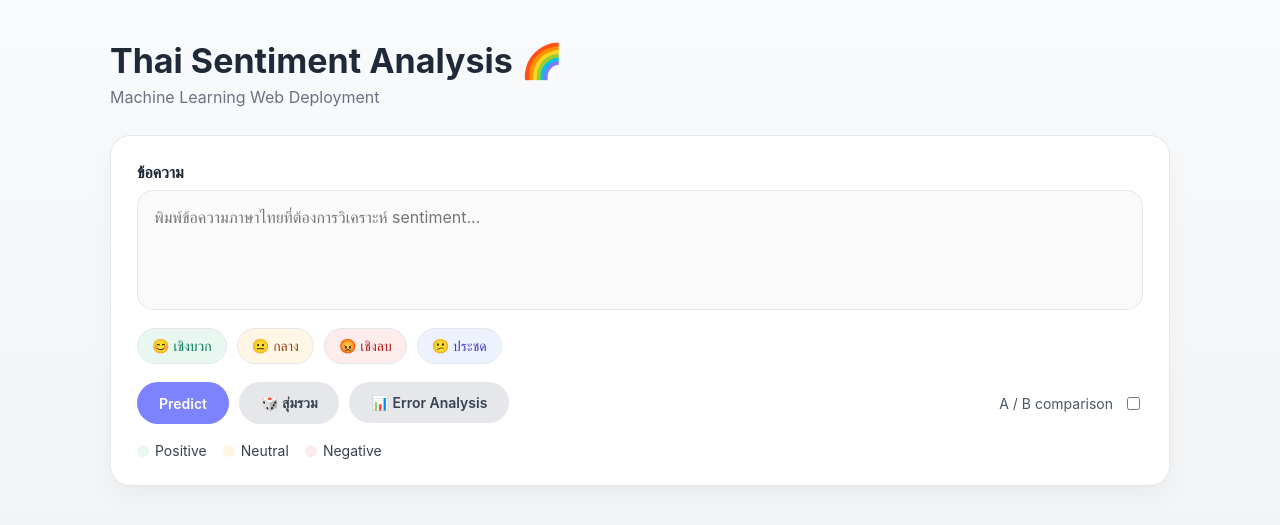
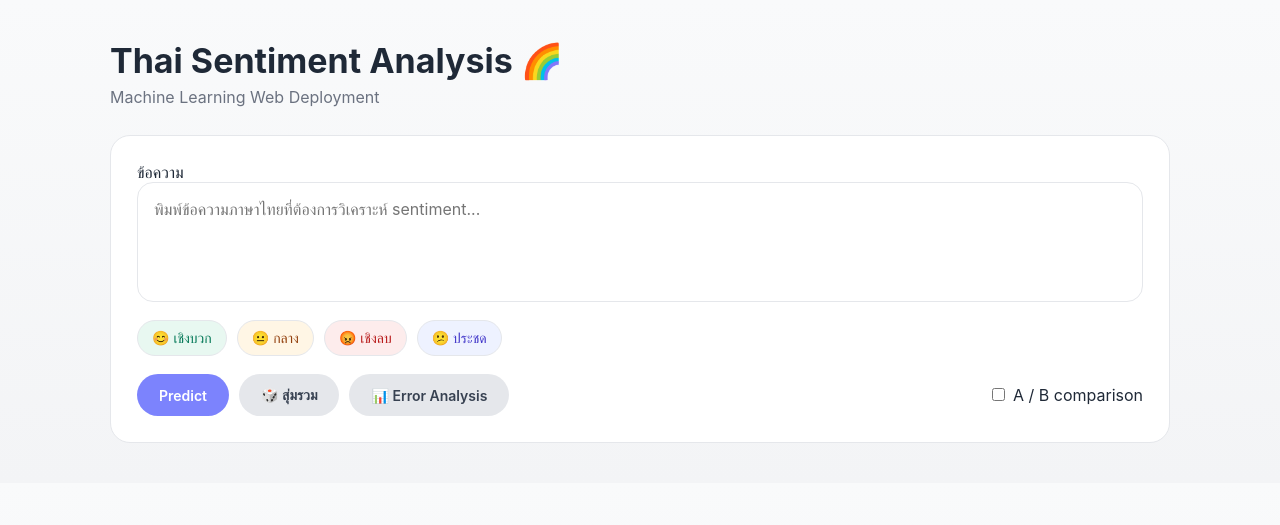
Before and after one commit to Yaowarat16/thai-sentiment-ml-2, a FastAPI app: page / in a window 1280 px wide. Shown: the top 525 px of the page. Run offline with FastAPI, Linux system fonts and the light colour scheme; parts of the project's set-up code (start-up, migrations or seed data) failed here and were passed over.

Commit message:
Update index.html

```diff
--- a/app/templates/index.html
+++ b/app/templates/index.html
@@ -10,22 +10,19 @@
   --bg:#f9fafb;
   --card:#ffffff;
   --border:#e5e7eb;
-
   --primary:#7c83fd;
 
   --pos-bg:#e8f8f1;
   --pos-text:#047857;
-
   --neu-bg:#fff6e5;
   --neu-text:#92400e;
-
   --neg-bg:#fdecec;
   --neg-text:#b91c1c;
 }
 
 *{
   box-sizing:border-box;
-  font-family: Inter, system-ui, -apple-system, BlinkMacSystemFont, sans-serif;
+  font-family: Inter, system-ui, sans-serif;
 }
 
 body{
@@ -40,30 +37,15 @@ body{
   padding:0 20px;
 }
 
-h1{
-  font-size:34px;
-  margin-bottom:6px;
-}
+h1{font-size:34px;margin-bottom:6px;}
+.subtitle{color:#6b7280;margin-bottom:28px;}
 
-.subtitle{
-  color:#6b7280;
-  margin-bottom:28px;
-}
-
-/* ---------- CARD ---------- */
 .card{
   background:var(--card);
   border:1px solid var(--border);
   border-radius:20px;
   padding:26px;
   margin-bottom:26px;
-  box-shadow:0 10px 25px rgba(0,0,0,0.04);
-}
-
-label{
-  font-weight:600;
-  margin-bottom:8px;
-  display:block;
 }
 
 textarea{
@@ -74,62 +56,21 @@ textarea{
   border:1px solid var(--border);
   resize:none;
   font-size:16px;
-  background:#fafafa;
 }
 
-textarea:focus{
-  outline:none;
-  border-color:var(--primary);
-  background:white;
-}
-
-/* ---------- TOOLTIP ---------- */
-.tooltip{
-  position:relative;
-}
-
-.tooltip:hover::after{
-  content:attr(data-tip);
-  position:absolute;
-  bottom:120%;
-  left:50%;
-  transform:translateX(-50%);
-  background:#111827;
-  color:white;
-  font-size:12px;
-  padding:6px 10px;
-  border-radius:6px;
-  white-space:nowrap;
-}
-
-/* ---------- CHIPS ---------- */
-.chips{
-  display:flex;
-  gap:10px;
-  flex-wrap:wrap;
-  margin-top:14px;
-}
-
+.chips{display:flex;gap:10px;flex-wrap:wrap;margin-top:14px;}
 .chip{
   padding:8px 14px;
   border-radius:999px;
   font-size:14px;
   cursor:pointer;
   border:1px solid var(--border);
-  transition:.15s;
 }
+.chip.pos{background:var(--pos-bg);color:var(--pos-text);}
+.chip.neu{background:var(--neu-bg);color:var(--neu-text);}
+.chip.neg{background:var(--neg-bg);color:var(--neg-text);}
+.chip.mix{background:#eef2ff;color:#4338ca;}
 
-.chip:hover{
-  transform:translateY(-1px);
-  box-shadow:0 4px 10px rgba(0,0,0,0.05);
-}
-
-.chip.pos{ background:var(--pos-bg); color:var(--pos-text); }
-.chip.neu{ background:var(--neu-bg); color:var(--neu-text); }
-.chip.neg{ background:var(--neg-bg); color:var(--neg-text); }
-.chip.mix{ background:#eef2ff; color:#4338ca; }
-
-/* ---------- ACTIONS ---------- */
 .actions{
   display:flex;
   justify-content:space-between;
@@ -143,59 +84,22 @@ textarea:focus{
   flex-wrap:wrap;
 }
 
-button{
+button,.link-btn{
   border:none;
   border-radius:999px;
   padding:12px 22px;
   font-size:14px;
   font-weight:600;
   cursor:pointer;
+  text-decoration:none;
+  display:inline-flex;
+  align-items:center;
+  justify-content:center;
 }
 
-button.primary{
-  background:var(--primary);
-  color:white;
-}
+button.primary{background:var(--primary);color:white;}
+button.secondary,.link-btn{background:#e5e7eb;color:#374151;}
 
-button.secondary{
-  background:#e5e7eb;
-  color:#374151;
-}
-
-.toggle{
-  display:flex;
-  align-items:center;
-  gap:10px;
-  font-size:14px;
-  color:#4b5563;
-}
-
-/* ---------- LEGEND ---------- */
-.legend{
-  display:flex;
-  gap:16px;
-  margin-top:18px;
-  font-size:14px;
-  color:#374151;
-}
-
-.legend span{
-  display:flex;
-  align-items:center;
-  gap:6px;
-}
-
-.dot{
-  width:12px;
-  height:12px;
-  border-radius:50%;
-}
-
-.dot.pos{background:var(--pos-bg);}
-.dot.neu{background:var(--neu-bg);}
-.dot.neg{background:var(--neg-bg);}
-
-/* ---------- RESULTS ---------- */
 .results{
   display:grid;
   grid-template-columns:1fr 1fr;
@@ -210,10 +114,10 @@ button.secondary{
 
 .badge{
   display:inline-block;
-  padding:8px 18px;
+  padding:6px 14px;
   border-radius:999px;
   font-weight:700;
-  margin-bottom:14px;
+  margin-bottom:10px;
 }
 
 .progress{
@@ -221,17 +125,10 @@ button.secondary{
   background:#e5e7eb;
   border-radius:999px;
   overflow:hidden;
-  margin:14px 0;
+  margin:10px 0;
 }
 
-.progress > div{height:100%;}
-
-.small{
-  font-size:14px;
-  color:#6b7280;
-  line-height:1.6;
-}
-
+.progress div{height:100%;}
 .hidden{display:none;}
 </style>
 </head>
@@ -242,51 +139,32 @@ button.secondary{
 <h1>Thai Sentiment Analysis 🌈</h1>
 <div class="subtitle">Machine Learning Web Deployment</div>
 
-<!-- INPUT -->
 <div class="card">
 <label>ข้อความ</label>
 <textarea id="text" placeholder="พิมพ์ข้อความภาษาไทยที่ต้องการวิเคราะห์ sentiment..."></textarea>
 
-<!-- SAMPLE CHIPS -->
 <div class="chips">
-  <span class="chip pos tooltip" data-tip="ตัวอย่างข้อความเชิงบวก" onclick="setText(randomBy('pos'))">😊 เชิงบวก</span>
-  <span class="chip neu tooltip" data-tip="ตัวอย่างข้อความกลาง" onclick="setText(randomBy('neu'))">😐 กลาง</span>
-  <span class="chip neg tooltip" data-tip="ตัวอย่างข้อความเชิงลบ" onclick="setText(randomBy('neg'))">😡 เชิงลบ</span>
-  <span class="chip mix tooltip" data-tip="ข้อความผสม / ประชด" onclick="setText(randomBy('mix'))">😕 ประชด</span>
+  <span class="chip pos" onclick="setText(randomBy('pos'))">😊 เชิงบวก</span>
+  <span class="chip neu" onclick="setText(randomBy('neu'))">😐 กลาง</span>
+  <span class="chip neg" onclick="setText(randomBy('neg'))">😡 เชิงลบ</span>
+  <span class="chip mix" onclick="setText(randomBy('mix'))">😕 ประชด</span>
 </div>
 
-<!-- ACTIONS -->
 <div class="actions">
   <div class="left-actions">
-    <button class="primary tooltip" data-tip="ส่งข้อความไปให้โมเดลวิเคราะห์" onclick="analyze()">Predict</button>
+    <button class="primary" onclick="analyze()">Predict</button>
+    <button class="secondary" onclick="setText(randomAny())">🎲 สุ่มรวม</button>
 
-    <button class="secondary tooltip" data-tip="สุ่มข้อความตัวอย่างทุกประเภท" onclick="setText(randomAny())">
-      🎲 สุ่มรวม
-    </button>
-
-    <!-- 🔗 ERROR PAGE BUTTON -->
-    <a href="/errors">
-      <button class="secondary tooltip" data-tip="ดูตัวอย่างที่โมเดลทำนายผิด">
-        📊 Error Analysis
-      </button>
-    </a>
+    <!-- ✅ ปุ่มไปหน้า Error -->
+    <a href="/errors" class="link-btn">📊 Error Analysis</a>
   </div>
 
-  <div class="toggle tooltip" data-tip="เปรียบเทียบผลลัพธ์จาก 2 โมเดล">
-    <span>A / B comparison</span>
-    <input type="checkbox" id="abToggle">
-  </div>
-</div>
-
-<!-- LEGEND -->
-<div class="legend">
-  <span><div class="dot pos"></div> Positive</span>
-  <span><div class="dot neu"></div> Neutral</span>
-  <span><div class="dot neg"></div> Negative</span>
+  <label>
+    <input type="checkbox" id="abToggle"> A / B comparison
+  </label>
 </div>
 </div>
 
-<!-- RESULTS -->
 <div id="results" class="results hidden">
   <div id="modelA" class="result-card"></div>
   <div id="modelB" class="result-card"></div>
@@ -296,60 +174,46 @@ button.secondary{
 
 <script>
 const samples={
-  pos:[
-    "ร้านนี้ดีมาก บริการประทับใจสุดๆ 😊",
-    "อาหารอร่อย บรรยากาศดีมาก",
-    "พนักงานสุภาพและเป็นกันเอง"
-  ],
-  neu:[
-    "ร้านนี้ก็โอเค ไม่ได้ดีหรือแย่",
-    "คุณภาพตามราคา",
-    "เฉยๆ ยังไม่ค่อยประทับใจ"
-  ],
-  neg:[
-    "แย่มาก เสียเวลามาใช้บริการ 😡",
-    "บริการช้ามากและไม่ใส่ใจลูกค้า",
-    "คุณภาพแย่กว่าที่คิด"
-  ],
-  mix:[
-    "ตอนแรกคิดว่าจะดี แต่ใช้จริงแล้วผิดหวัง",
-    "อาหารอร่อย แต่บริการช้ามาก",
-    "บรรยากาศดี แต่ราคาแพง"
-  ]
+  pos:["ร้านนี้ดีมาก บริการประทับใจสุดๆ 😊","อาหารอร่อยมาก"],
+  neu:["เฉยๆ","คุณภาพตามราคา"],
+  neg:["แย่มาก","ไม่ประทับใจเลย"],
+  mix:["อาหารดีแต่บริการช้า"]
 };
 
-function randomBy(type){
-  const a=samples[type];
+function randomBy(t){
+  const a=samples[t];
   return a[Math.floor(Math.random()*a.length)];
 }
 
 function randomAny(){
-  const all=[...samples.pos,...samples.neu,...samples.neg,...samples.mix];
-  return all[Math.floor(Math.random()*all.length)];
+  return Object.values(samples).flat()
+    [Math.floor(Math.random()*Object.values(samples).flat().length)];
 }
 
-function setText(t){document.getElementById("text").value=t;}
+function setText(t){
+  document.getElementById("text").value=t;
+}
 
 function styleByLabel(l){
-  if(l==="Positive")return["var(--pos-bg)","var(--pos-text)"];
-  if(l==="Negative")return["var(--neg-bg)","var(--neg-text)"];
-  return["var(--neu-bg)","var(--neu-text)"];
+  if(l==="Positive") return ["var(--pos-bg)","var(--pos-text)"];
+  if(l==="Negative") return ["var(--neg-bg)","var(--neg-text)"];
+  return ["var(--neu-bg)","var(--neu-text)"];
 }
 
 function render(el,d){
-  const[sbg,st]=styleByLabel(d.label);
-  el.style.background=sbg;
+  const [bg,txt]=styleByLabel(d.label);
+  el.style.background=bg;
   el.innerHTML=`
-    <div class="badge" style="background:${sbg};color:${st}">
+    <div class="badge" style="background:${bg};color:${txt}">
       ${d.label.toUpperCase()}
     </div>
     <div class="progress">
-      <div style="width:${d.confidence*100}%;background:${st}"></div>
+      <div style="width:${d.confidence*100}%;background:${txt}"></div>
     </div>
-    <div class="small">
+    <div>
       Confidence: ${(d.confidence*100).toFixed(2)}%<br>
       Latency: ${d.latency_ms} ms<br>
-      Model: ${d.name} <b>(${d.version ?? "v1.0"})</b>
+      Model: ${d.name} (${d.version})
     </div>`;
 }
 
@@ -359,12 +223,20 @@ async function analyze(){
   document.getElementById("results").classList.remove("hidden");
 
   if(ab){
-    const r=await fetch("/predict_ab",{method:"POST",headers:{"Content-Type":"application/json"},body:JSON.stringify({text})});
+    const r=await fetch("/predict_ab",{
+      method:"POST",
+      headers:{"Content-Type":"application/json"},
+      body:JSON.stringify({text})
+    });
     const d=await r.json();
     render(modelA,d.model_a);
     render(modelB,d.model_b);
   }else{
-    const r=await fetch("/predict",{method:"POST",headers:{"Content-Type":"application/json"},body:JSON.stringify({text})});
+    const r=await fetch("/predict",{
+      method:"POST",
+      headers:{"Content-Type":"application/json"},
+      body:JSON.stringify({text})
+    });
     const d=await r.json();
     render(modelA,d);
     modelB.innerHTML="";
```
